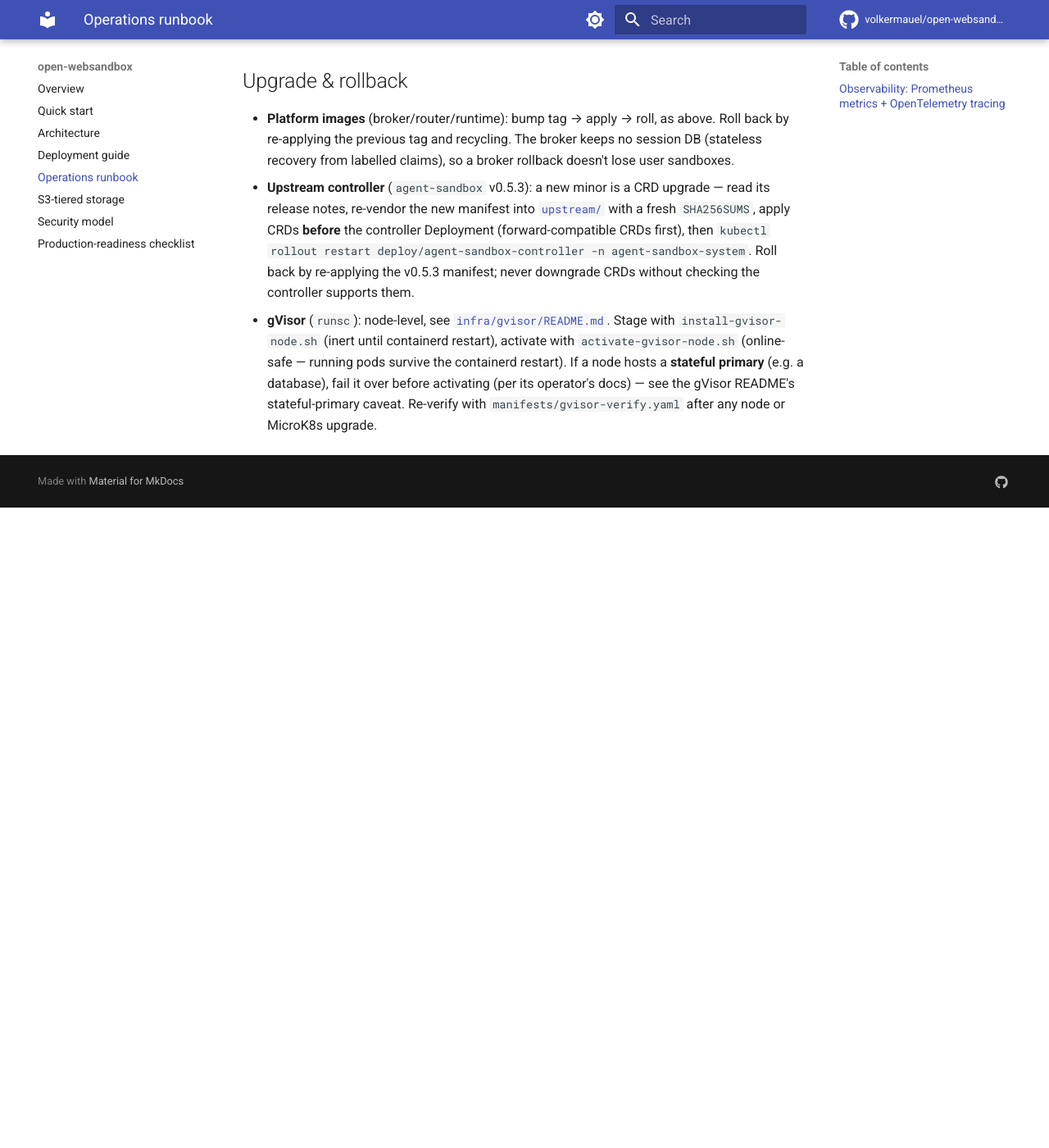
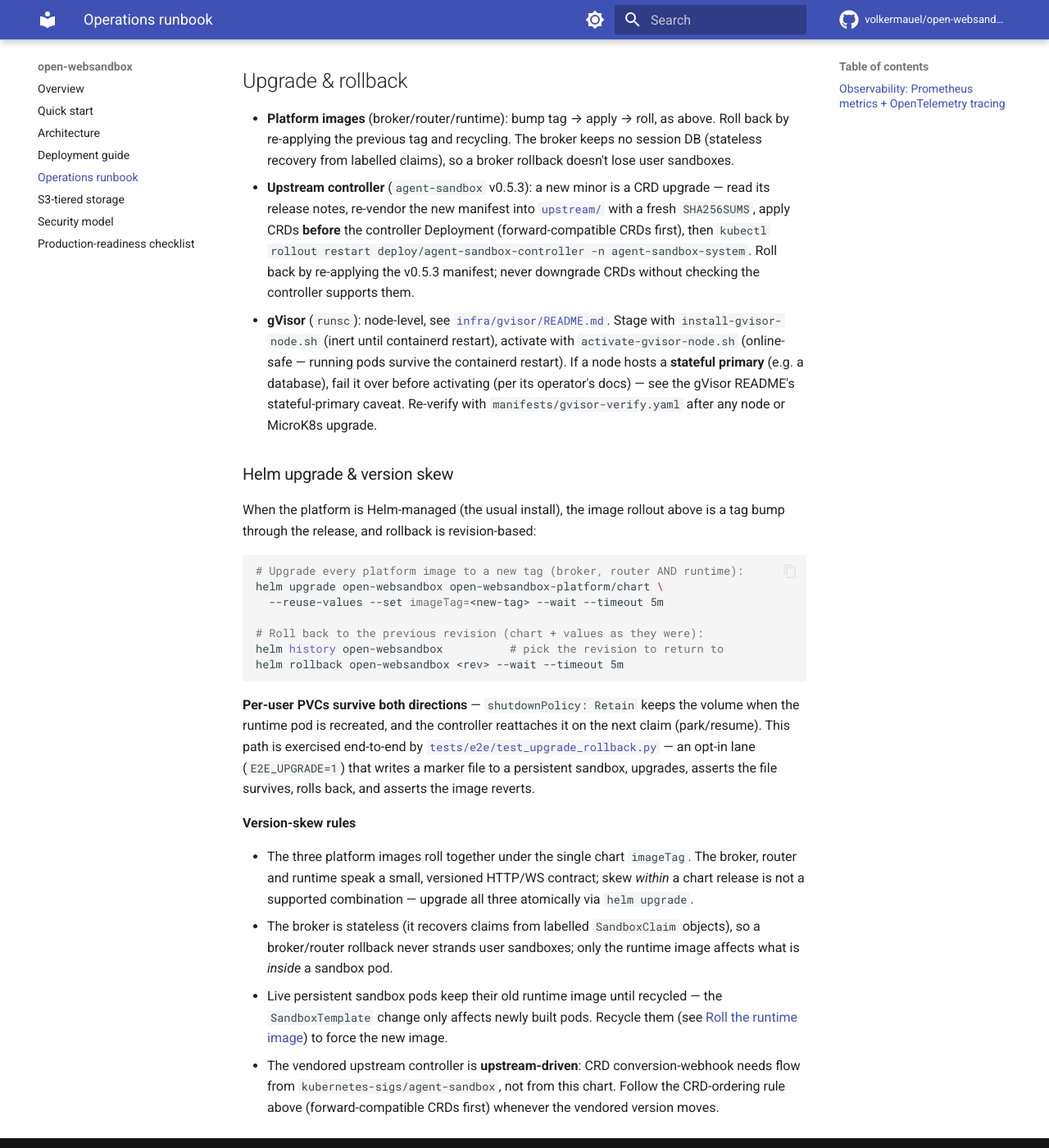
Before and after one commit to volkermauel/open-websandbox, an MkDocs documentation site: the page built from docs/operations.md, in a window 1280 px wide and 1400 px high, scrolled down 10988 px. Shown: the whole window at 82% size. Built offline with MkDocs 1.6.1 and Material for MkDocs 9.7.7, drawn with Linux system fonts in a browser that asks for light colours; comment, search, counter and statistics services are not loaded; before the commit the page ends 11607 px from its top, so only the background shows below that; some of the changed text lies outside the part shown.

Commit message:
test(e2e): helm stateful upgrade/rollback lane + version-skew doc
Opt-in (E2E_UPGRADE=1) e2e that proves per-user PVCs survive helm upgrade:
writes a marker file to a persistent sandbox, helm upgrades to a second
loaded runtime tag, asserts the file survives + image advanced, rolls
back, asserts the image reverted. Uses the release-revision number for
rollback; honors R1 (explicit KUBECONFIG).

operations.md gains 'Helm upgrade & version skew': the helm
upgrade/rollback commands, the PVC-retention guarantee, and the skew
rules (atomic three-image rollout, stateless broker, live pods keep old
image until recycled, CRD ordering is upstream-driven).

Closes #128

````diff
--- a/docs/operations.md
+++ b/docs/operations.md
@@ -19,7 +19,8 @@ open-websandbox-platform/scripts/sandbox-status.sh -w     # + recent reaper/erro
 ## Observability: Prometheus metrics + OpenTelemetry tracing
 
 The Rust broker/runtime ship two independent observability surfaces (issue
-# 83 / decision D9):
+
+# 83 / decision D9)
 
 - **Prometheus `/metrics` (always-on).** The `metrics` facade fronts a single
   per-process `metrics-exporter-prometheus` recorder. `/metrics` is served
@@ -501,3 +502,40 @@ is stateless and recovers claims on restart) / `deploy/sandbox-router`.
   fail it over before activating (per its operator's docs) — see the gVisor
   README's stateful-primary caveat. Re-verify with `manifests/gvisor-verify.yaml`
   after any node or MicroK8s upgrade.
+
+### Helm upgrade & version skew
+
+When the platform is Helm-managed (the usual install), the image rollout above is a
+tag bump through the release, and rollback is revision-based:
+
+```bash
+# Upgrade every platform image to a new tag (broker, router AND runtime):
+helm upgrade open-websandbox open-websandbox-platform/chart \
+  --reuse-values --set imageTag=<new-tag> --wait --timeout 5m
+
+# Roll back to the previous revision (chart + values as they were):
+helm history open-websandbox          # pick the revision to return to
+helm rollback open-websandbox <rev> --wait --timeout 5m
+```
+
+**Per-user PVCs survive both directions** — `shutdownPolicy: Retain` keeps the volume
+when the runtime pod is recreated, and the controller reattaches it on the next claim
+(park/resume). This path is exercised end-to-end by
+[`tests/e2e/test_upgrade_rollback.py`](../tests/e2e/test_upgrade_rollback.py) — an
+opt-in lane (`E2E_UPGRADE=1`) that writes a marker file to a persistent sandbox,
+upgrades, asserts the file survives, rolls back, and asserts the image reverts.
+
+**Version-skew rules**
+
+- The three platform images roll together under the single chart `imageTag`. The broker,
+  router and runtime speak a small, versioned HTTP/WS contract; skew *within* a chart
+  release is not a supported combination — upgrade all three atomically via `helm upgrade`.
+- The broker is stateless (it recovers claims from labelled `SandboxClaim` objects), so a
+  broker/router rollback never strands user sandboxes; only the runtime image affects
+  what is *inside* a sandbox pod.
+- Live persistent sandbox pods keep their old runtime image until recycled — the
+  `SandboxTemplate` change only affects newly built pods. Recycle them (see
+  [Roll the runtime image](#roll-the-runtime-image)) to force the new image.
+- The vendored upstream controller is **upstream-driven**: CRD conversion-webhook needs
+  flow from `kubernetes-sigs/agent-sandbox`, not from this chart. Follow the CRD-ordering
+  rule above (forward-compatible CRDs first) whenever the vendored version moves.
````
Also changed, not shown: 1 other file.
